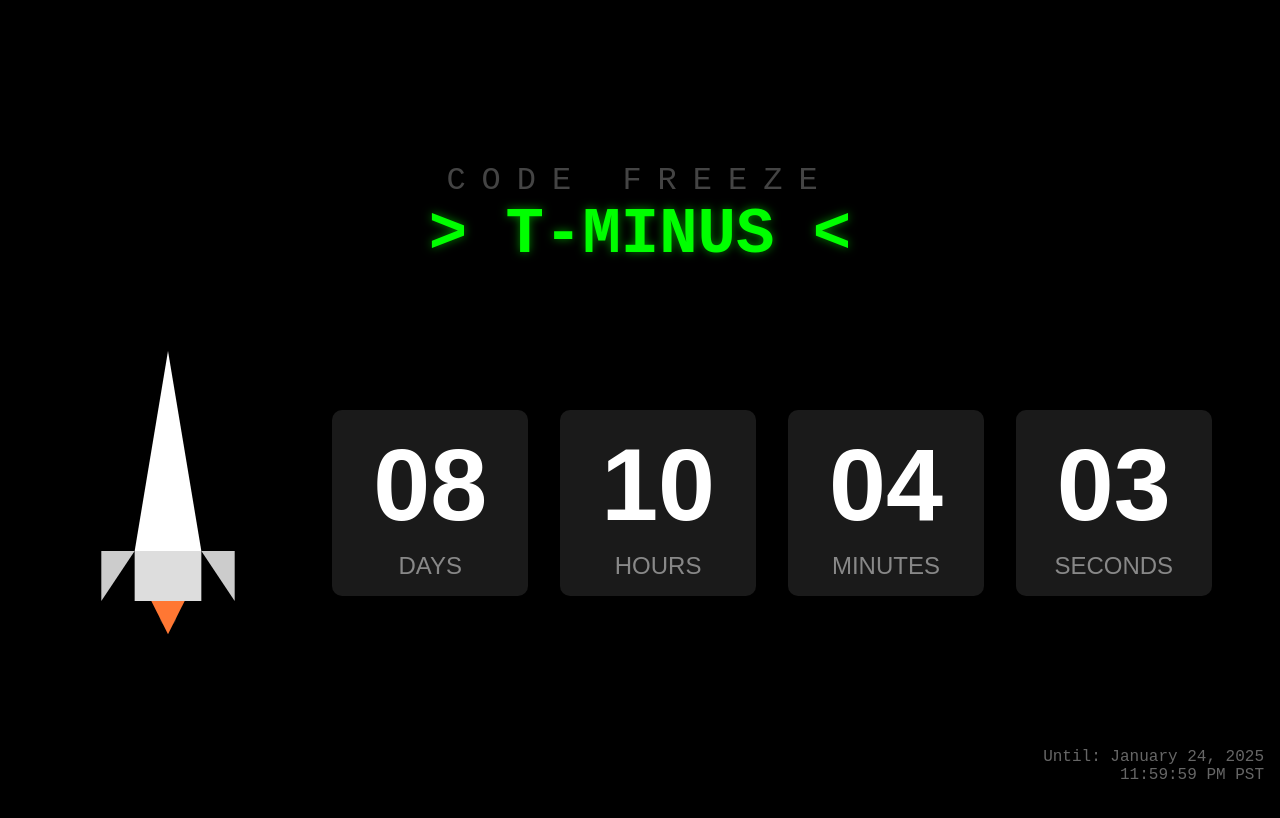
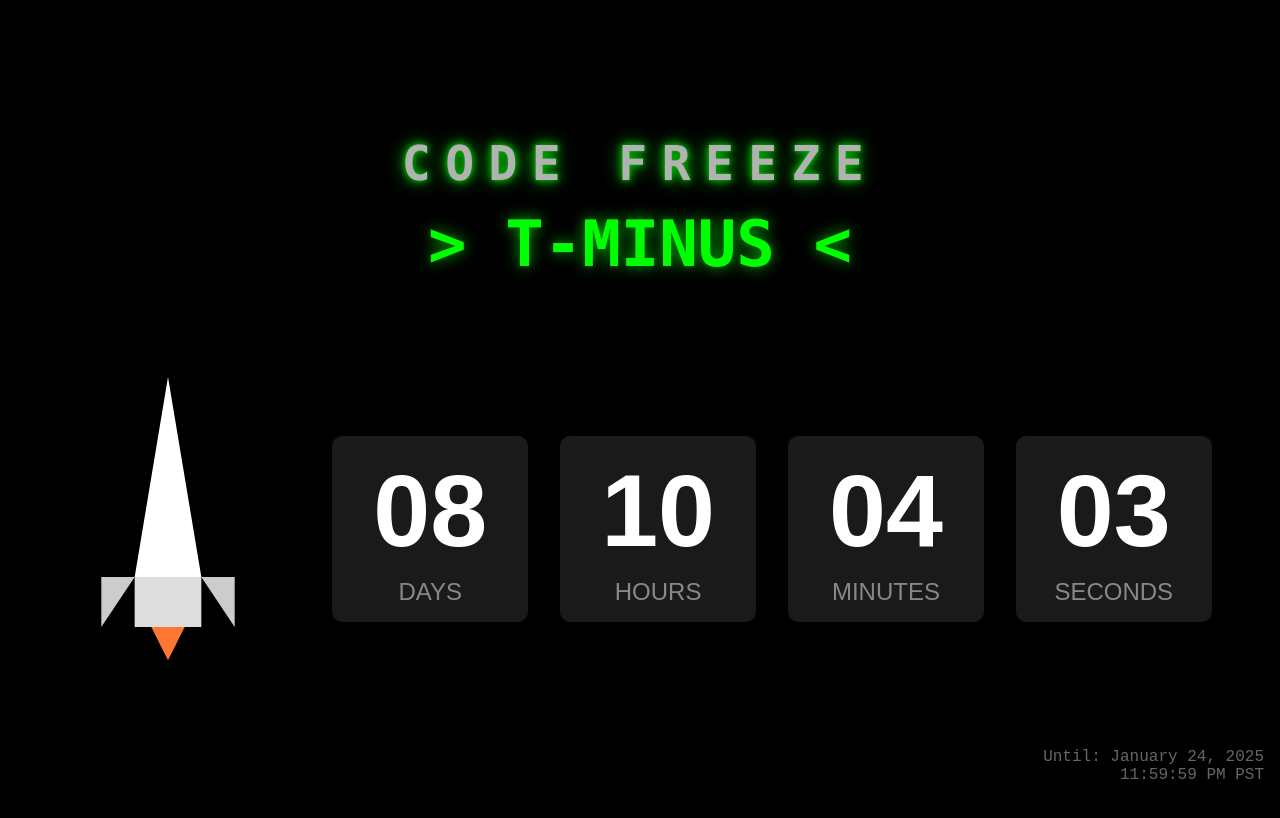
Before and after one commit to vppillai/countdown, a plain HTML site: page index.html in a window 1280 px wide. Drawn offline with Linux system fonts and the light colour scheme.

Commit message:
Update index.html

```diff
--- a/index.html
+++ b/index.html
@@ -93,28 +93,33 @@
         .title-container {
             text-align: center;
             margin-bottom: 3rem;
-            font-family: 'Courier New', monospace;
+            font-family: 'Source Code Pro', 'Consolas', monospace;
         }
 
         .title-main {
             font-size: clamp(2rem, 6vw, 4rem);
             font-weight: bold;
-            color: #00ff00;
-            text-shadow: 0 0 10px rgba(0,255,0,0.5);
-            margin: 0;
+            color: #0f0;
+            text-shadow: 0 0 15px rgba(0,255,0,0.7);
+            margin: 1rem 0;
         }
 
         .title-sub {
-            font-size: clamp(1rem, 3vw, 2rem);
-            color: #888;
+            font-size: clamp(1.5rem, 4vw, 3rem);
+            color: #fff;
             margin-top: 0.5rem;
-            letter-spacing: 0.5em;
+            letter-spacing: 0.3em;
+            font-weight: bold;
+            text-shadow:
+                0 0 5px #0f0,
+                0 0 10px #0f0,
+                0 0 20px #0f0;
             animation: pulse 2s infinite;
         }
 
         @keyframes pulse {
             0%, 100% { opacity: 1; }
-            50% { opacity: 0.5; }
+            50% { opacity: 0.7; }
         }
 
         .target-date {
@@ -138,7 +143,6 @@
 </head>
 <body>
     <div class="title-container">
-        <!--div class="title-main">ZSBL</div-->
         <div class="title-sub">CODE FREEZE</div>
         <div class="title-main">> T-MINUS <</div>
     </div>
```
